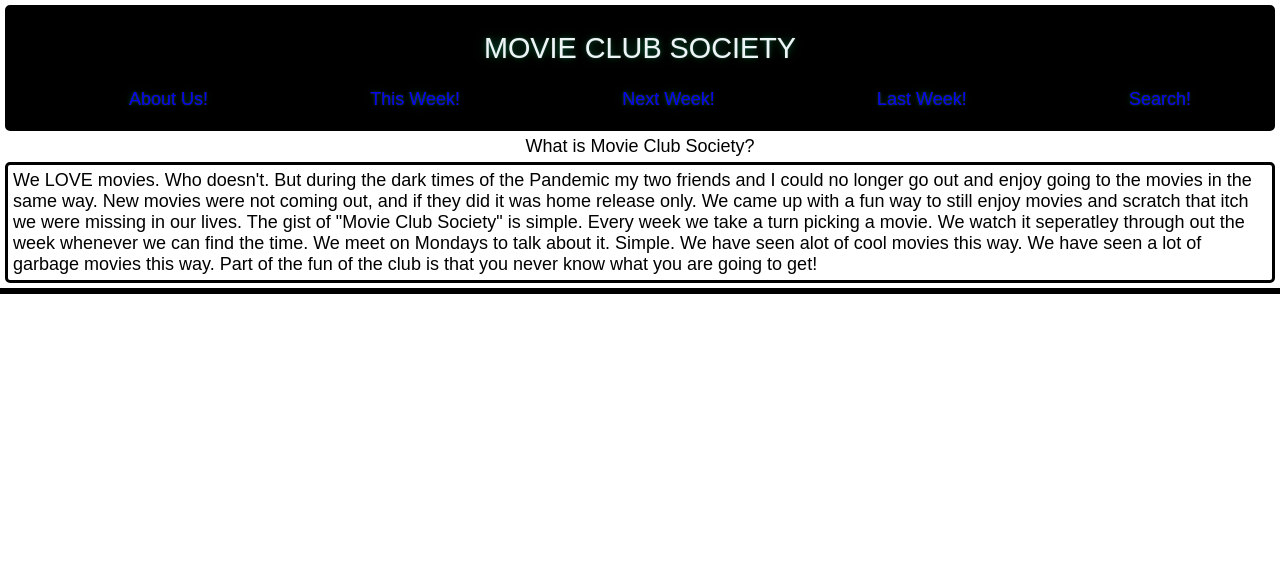
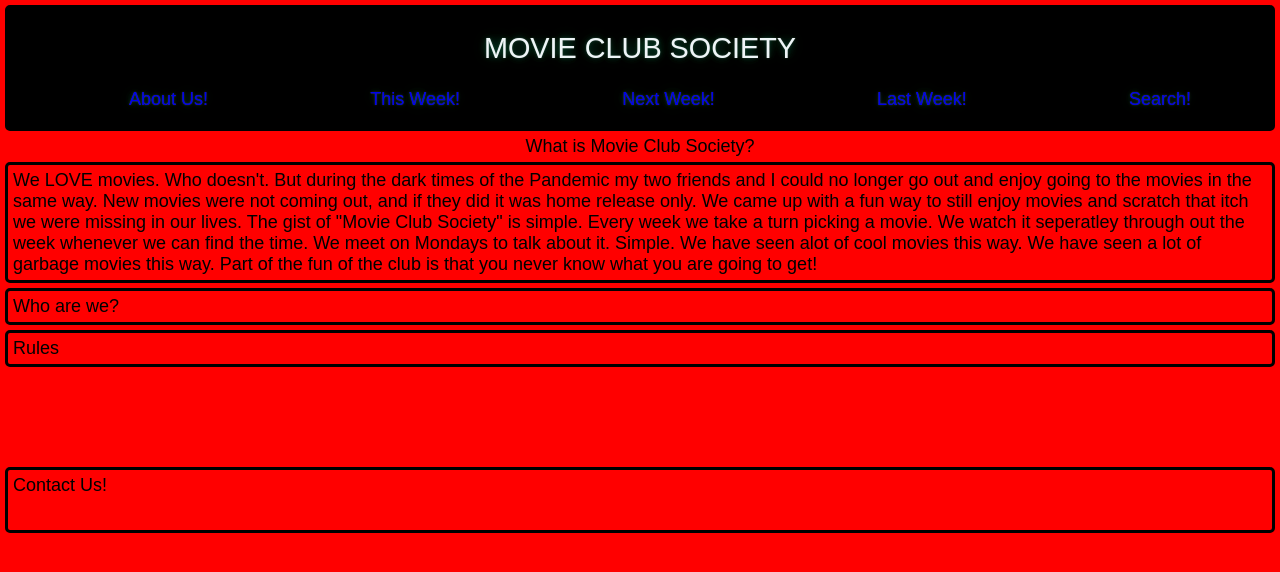
Before and after one commit to gymbundye/movieclub, a React (Create React App) app: page /AboutUs in a window 1280 px wide. Shown: the top 572 px of the page. Built offline with nearby package versions, Linux system fonts and the light colour scheme.

Commit message:
who are we and rules

```diff
--- a/src/App.css
+++ b/src/App.css
@@ -74,8 +74,12 @@ h1, h2 {
   font-weight: 400;
 }
 .footer{
-  background-color: black;
+  height: 50px;
+  margin: 5px;
+  padding: 5px;
   border: solid;
+  border-radius: 5px;
+  margin-top: 100px;
 
 
 }
@@ -85,3 +89,18 @@ h1, h2 {
   border: solid;
   border-radius: 5px;
 }
+body{
+  background-color: red;
+}
+.who{
+  margin: 5px;
+  padding: 5px;
+  border: solid;
+  border-radius: 5px;
+}
+.rules{
+  margin: 5px;
+  padding: 5px;
+  border: solid;
+  border-radius: 5px;
+}
--- a/src/Components/AboutUs.jsx
+++ b/src/Components/AboutUs.jsx
@@ -9,8 +9,9 @@ function AboutUs() {
 
         <center><div>What is Movie Club Society?</div></center>
         <p className='about'>We LOVE movies. Who doesn't. But during the dark times of the Pandemic my two friends and I could no longer go out and enjoy going to the movies in the same way. New movies were not coming out, and if they did it was home release only.  We came up with a fun way to still enjoy movies and scratch that itch we were missing in  our lives. The gist of "Movie Club Society" is simple. Every week we take a turn picking a movie. We watch it seperatley through out the week whenever we can find the time. We meet on Mondays to talk about it. Simple. We have seen alot of cool movies this way. We have seen a lot of garbage movies this way. Part of the fun of the club is that you never know what you are going to get! </p>
-
-
+    <div className='who'> Who are we?
+    </div>
+    <div className='rules'>Rules</div>
     <Footer/>
     </div>
   )
--- a/src/Components/Footer.jsx
+++ b/src/Components/Footer.jsx
@@ -2,7 +2,7 @@ import React from 'react'
 
 function Footer() {
   return (
-    <div className='footer'></div>
+    <div className='footer'>Contact Us!</div>
   )
 }
 
--- a/src/Components/Search.jsx
+++ b/src/Components/Search.jsx
@@ -1,5 +1,6 @@
 import React, {useState, useEffect, useContext} from "react";
 import axios from "axios";
+import Footer from "./Footer";
 
 
 
@@ -58,7 +59,7 @@ import axios from "axios";
                     </div>
 
             ))}
-
+    <Footer/>
     </div>
     )
 }
```
